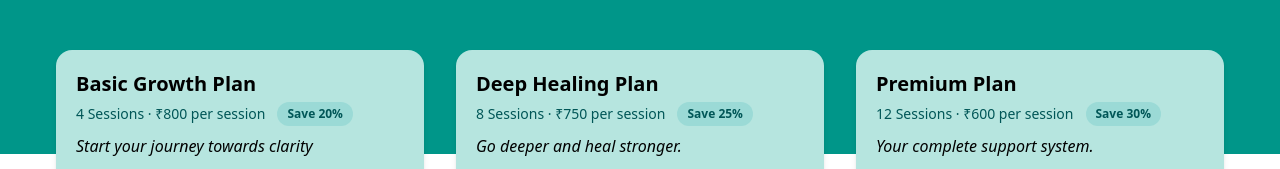
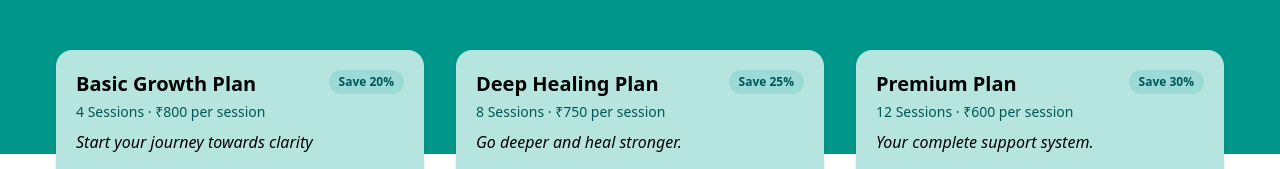
Before and after one commit to Sahal-Palayat/psyra-web, a Next.js app: page /individual in a window 1280 px wide. Shown: the part 222-391 px from the top of the page. Built offline with nearby package versions, Linux system fonts and the light colour scheme; no server answers.

Commit message:
added new content for packages and changed the latest blog bg

```diff
--- a/src/components/individual/PackagesServices.tsx
+++ b/src/components/individual/PackagesServices.tsx
@@ -69,7 +69,16 @@ const PackageServices = ({
 
               {/* Content */}
               <div className="p-4 md:p-5 text-black flex flex-col flex-grow">
-                <h3 className="font-bold text-xl mb-1">{item.title}</h3>
+                <div className="flex items-start justify-between gap-3 mb-1">
+                  <h3 className="font-bold text-xl">{item.title}</h3>
+
+                  {item.discountNote && (
+                    <span className="bg-[#00989D]/15 text-[#005657] text-xs font-semibold px-2.5 py-1 rounded-full whitespace-nowrap">
+                      {item.discountNote}
+                    </span>
+                  )}
+                </div>
+
                 {item.sessions && (
                   <div className="flex items-center gap-3 mb-2">
                     <p className="text-sm font-medium text-[#005657]">
@@ -77,12 +86,6 @@ const PackageServices = ({
                       {item.sessions === 1 ? "Session" : "Sessions"}
                       {item.pricePerSession && ` · ${item.pricePerSession}`}
                     </p>
-
-                    {item.discountNote && (
-                      <span className="bg-[#00989D]/15 text-[#005657] text-xs font-semibold px-2.5 py-1 rounded-full">
-                        {item.discountNote}
-                      </span>
-                    )}
                   </div>
                 )}
 
```
